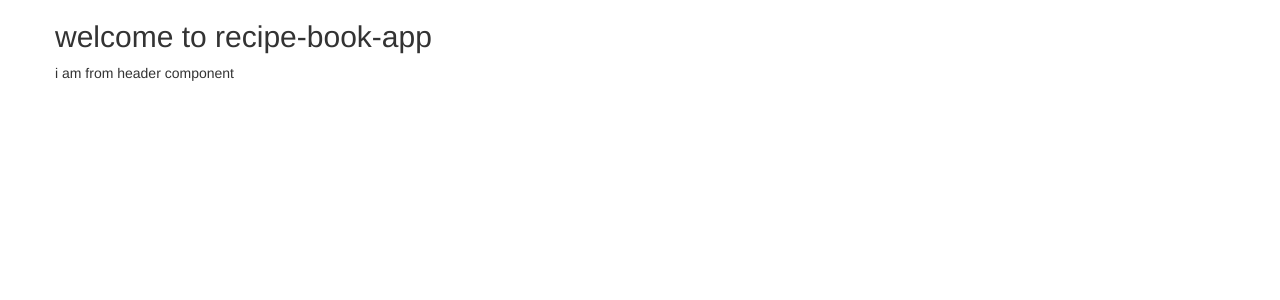
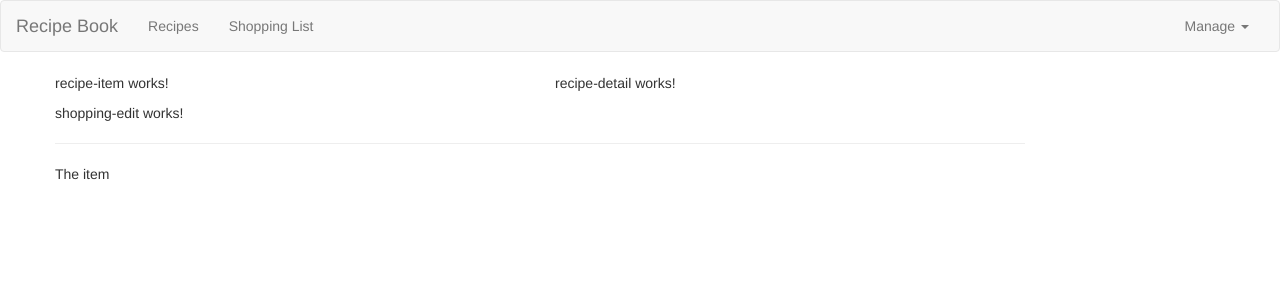
Before and after one commit to pradeepyadavx/Angular, an Angular app in the folder recipe-book-app/: page / in a window 1280 px wide. Shown: the top 300 px of the page. Built offline with nearby package versions, Linux system fonts and the light colour scheme.

Commit message:
add basic compenet in all component and add haeder html

```diff
--- a/recipe-book-app/src/app/app.component.html
+++ b/recipe-book-app/src/app/app.component.html
@@ -1,7 +1,8 @@
+<app-header></app-header>
 <div class="container">
   <div class="row">
     <div class="col-md-12"></div>
-    <h2> welcome to {{title }}</h2>
-    <app-header></app-header>
+    <app-recipes></app-recipes>
+    <app-shopping-list></app-shopping-list>
   </div>
 </div>
--- a/recipe-book-app/src/app/header/header.component.html
+++ b/recipe-book-app/src/app/header/header.component.html
@@ -1 +1,23 @@
-<p >{{header }}</p>
+<nav class="navbar navbar-default">
+    <div class="container-fluid">
+        <div class="navbar-header">
+            <a href="#" class="navbar-brand"> Recipe Book</a>
+        </div>
+
+        <div class="collapse navbar-collapse">
+            <ul class="nav navbar-nav">
+                <li><a href="#">Recipes</a></li>
+                <li><a href="#">Shopping List</a></li>
+            </ul>
+            <ul class="nav navbar-nav navbar-right">
+                <li class="dropdown">
+                    <a href="#" class="dropdown-toogle" role="button"> Manage <span class="caret"></span></a>
+                    <ul class="dropdown-menu">
+                        <li><a href="#">Save Data</a></li>
+                        <li><a href="#">Fetch Data</a></li>
+                    </ul>
+                </li>
+            </ul>
+        </div>
+    </div>
+</nav>
--- a/recipe-book-app/src/app/header/header.component.ts
+++ b/recipe-book-app/src/app/header/header.component.ts
@@ -5,5 +5,5 @@
     templateUrl:'./header.component.html'
 })
 export  class HeaderComponent{
-    header=' i am from header component'
+    header=' The Header'
 }
--- a/recipe-book-app/src/app/recipes/recipe-list/recipe-list.component.html
+++ b/recipe-book-app/src/app/recipes/recipe-list/recipe-list.component.html
@@ -1,3 +1 @@
-<p>
-  recipe-list works!
-</p>
+<app-recipe-item></app-recipe-item>
--- a/recipe-book-app/src/app/recipes/recipes.component.html
+++ b/recipe-book-app/src/app/recipes/recipes.component.html
@@ -1,3 +1,8 @@
-<p>
-  recipes works!
-</p>
+<div class="row">
+  <div class="col-md-5">
+    <app-recipe-list></app-recipe-list>
+  </div>
+  <div class="col-md-7">
+    <app-recipe-detail></app-recipe-detail>
+  </div>
+</div>
--- a/recipe-book-app/src/app/shopping-list/shopping-list.component.html
+++ b/recipe-book-app/src/app/shopping-list/shopping-list.component.html
@@ -1,3 +1,7 @@
-<p>
-  shopping-list works!
-</p>
+<div class="row">
+  <div class="col-xs-10">
+    <app-shopping-edit></app-shopping-edit>
+    <hr>
+    <p>The item</p>
+  </div>
+</div>
```
